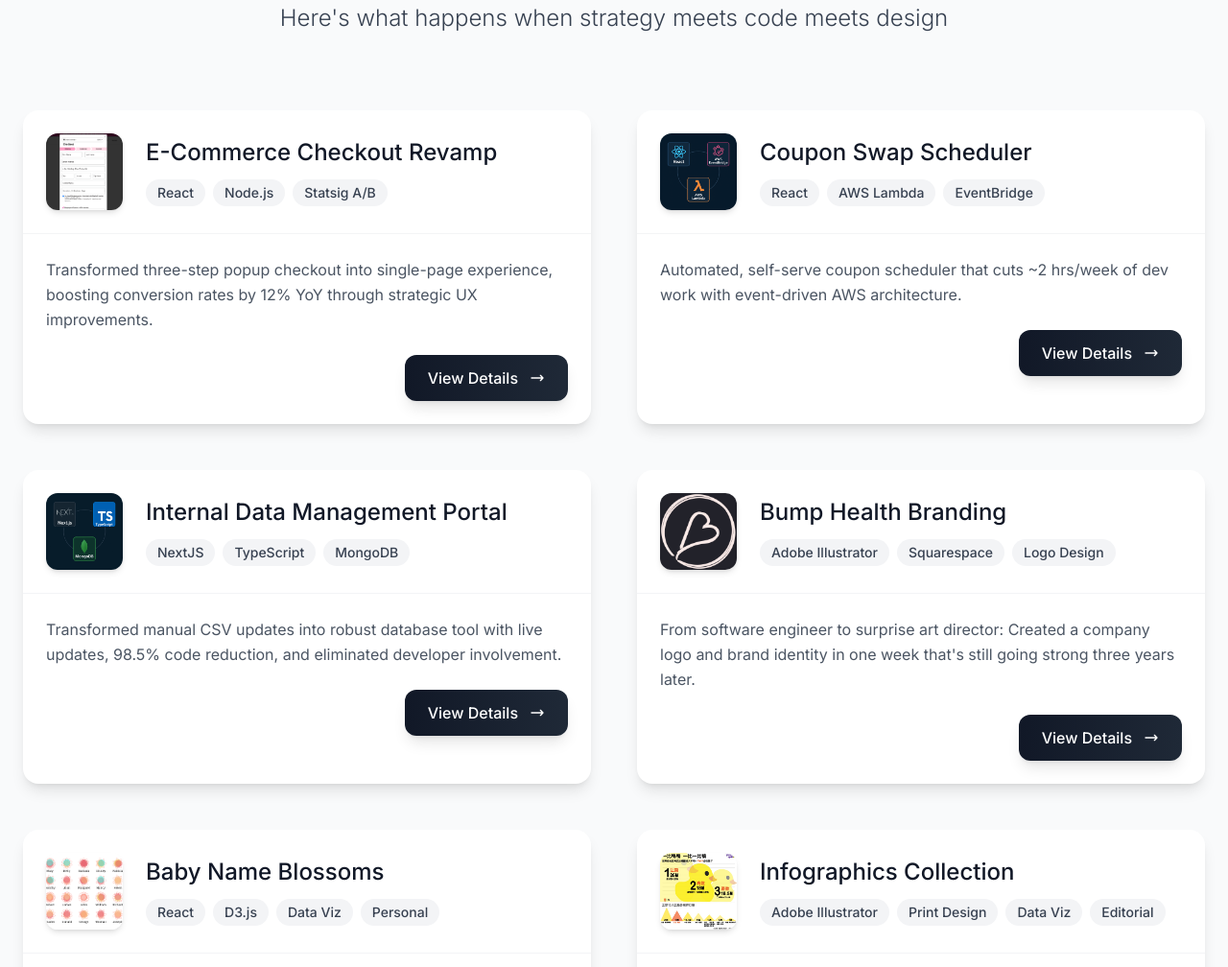
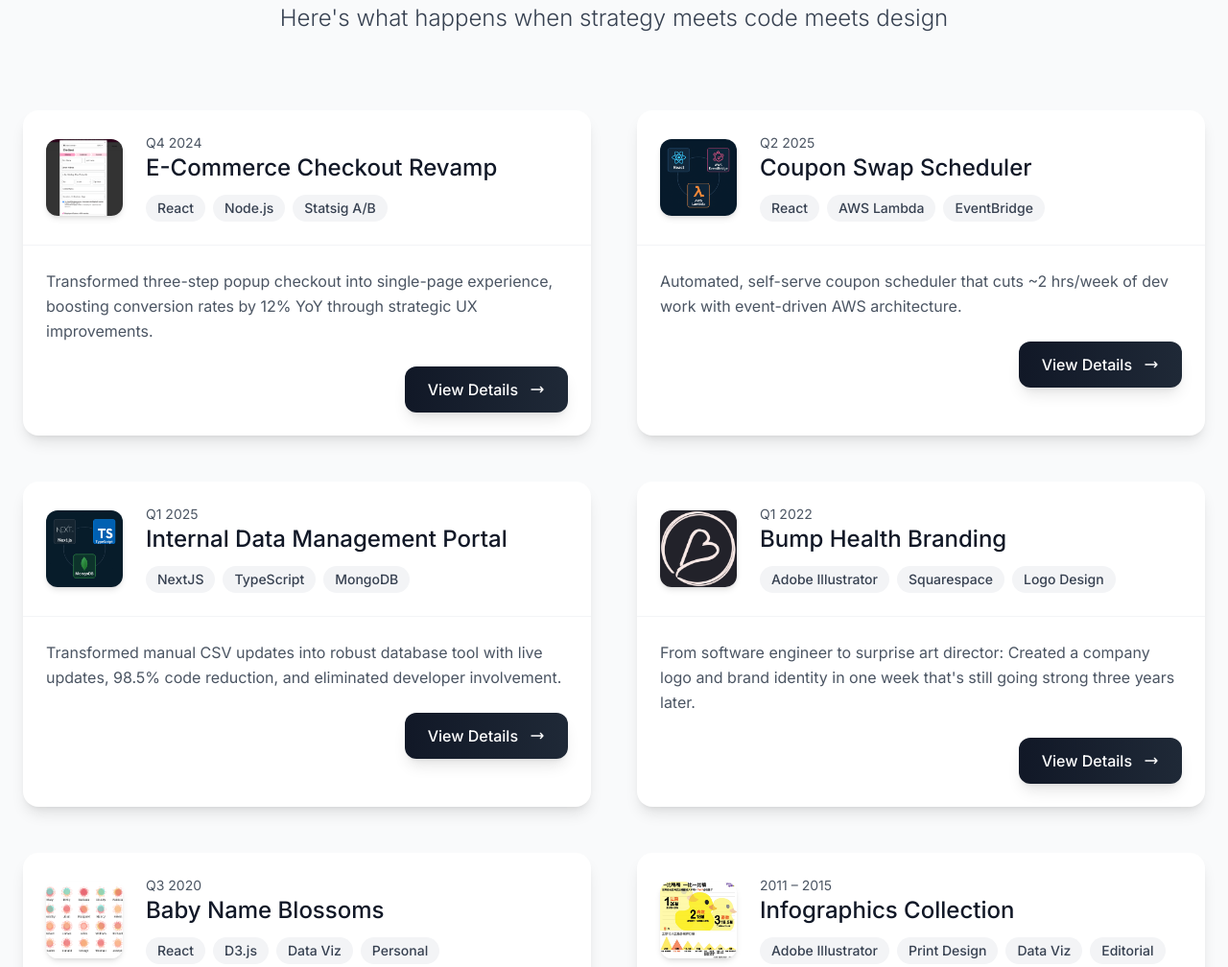
Before and after one commit to liaowow/portfolio, an Astro site: page / in a window 1280 px wide. Shown: the part 1809-2817 px from the top of the page at 96% size. Built offline with nearby package versions, Linux system fonts and the light colour scheme; Astro itself is replaced by a stand-in of ours.

Commit message:
Add project timelines to Work cards

```diff
--- a/src/components/Work.astro
+++ b/src/components/Work.astro
@@ -5,6 +5,7 @@ const projects = [
   {
     id: 1,
     title: "E-Commerce Checkout Revamp",
+    time: "Q4 2024",
     description: "Transformed three-step popup checkout into single-page experience, boosting conversion rates by 12% YoY through strategic UX improvements.",
     image: `${baseUrl}images/bump_checkout_before.png`,
     imageAlt: "E-Commerce checkout interface",
@@ -15,6 +16,7 @@ const projects = [
   {
     id: 2,
     title: "Coupon Swap Scheduler",
+    time: "Q2 2025",
     description: "Automated, self-serve coupon scheduler that cuts ~2 hrs/week of dev work with event-driven AWS architecture.",
     image: `${baseUrl}images/coupon-swap-thumbnail.png`,
     imageAlt: "Coupon swap scheduler interface",
@@ -25,6 +27,7 @@ const projects = [
   {
     id: 3,
     title: "Internal Data Management Portal",
+    time: "Q1 2025",
     description: "Transformed manual CSV updates into robust database tool with live updates, 98.5% code reduction, and eliminated developer involvement.",
     image: `${baseUrl}images/internal-data-thumbnail.png`,
     imageAlt: "Internal data management portal interface",
@@ -35,6 +38,7 @@ const projects = [
   {
     id: 4,
     title: "Bump Health Branding",
+    time: "Q1 2022",
     description: "From software engineer to surprise art director: Created a company logo and brand identity in one week that's still going strong three years later.",
     image: `${baseUrl}images/bump_logo_final.jpg`,
     imageAlt: "Bump Health logo design",
@@ -45,6 +49,7 @@ const projects = [
   {
     id: 5,
     title: "Baby Name Blossoms",
+    time: "Q3 2020",
     description: "When art meets data: My first D3.js adventure that transforms decades of baby name trends into flowers, one petal at a time.",
     image: `${baseUrl}images/baby_name_blossoms_color.png`,
     imageAlt: "Baby name blossoms data visualization",
@@ -55,6 +60,7 @@ const projects = [
   {
     id: 6,
     title: "Infographics Collection",
+    time: "2011 – 2015",
     description: "A curated selection of print and digital visualizations from my newsroom design career, transforming complex stories into clear, engaging graphics.",
     image: `${baseUrl}images/infographic_5_rubber_duck.jpg`,
     imageAlt: "Infographic about how sunglasses work",
@@ -90,6 +96,9 @@ const projects = [
 
             <!-- Title -->
             <div class="flex-1 min-w-0">
+              <p class="text-sm text-gray-600 mb-0">
+                {project.time}
+              </p>
               <h3 class="text-xl md:text-2xl font-medium text-gray-900 group-hover:text-gray-700 transition-colors duration-300 leading-tight mb-3">
                 {project.title}
               </h3>
```
